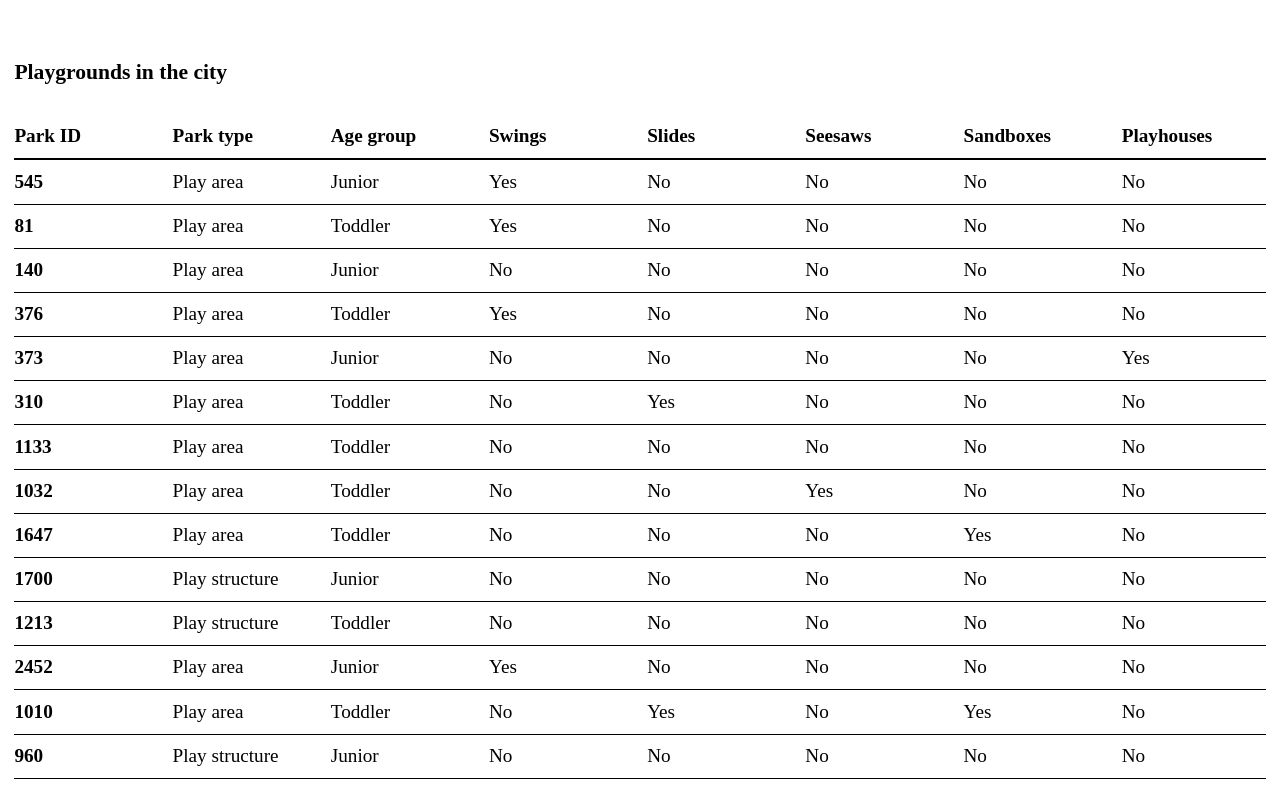
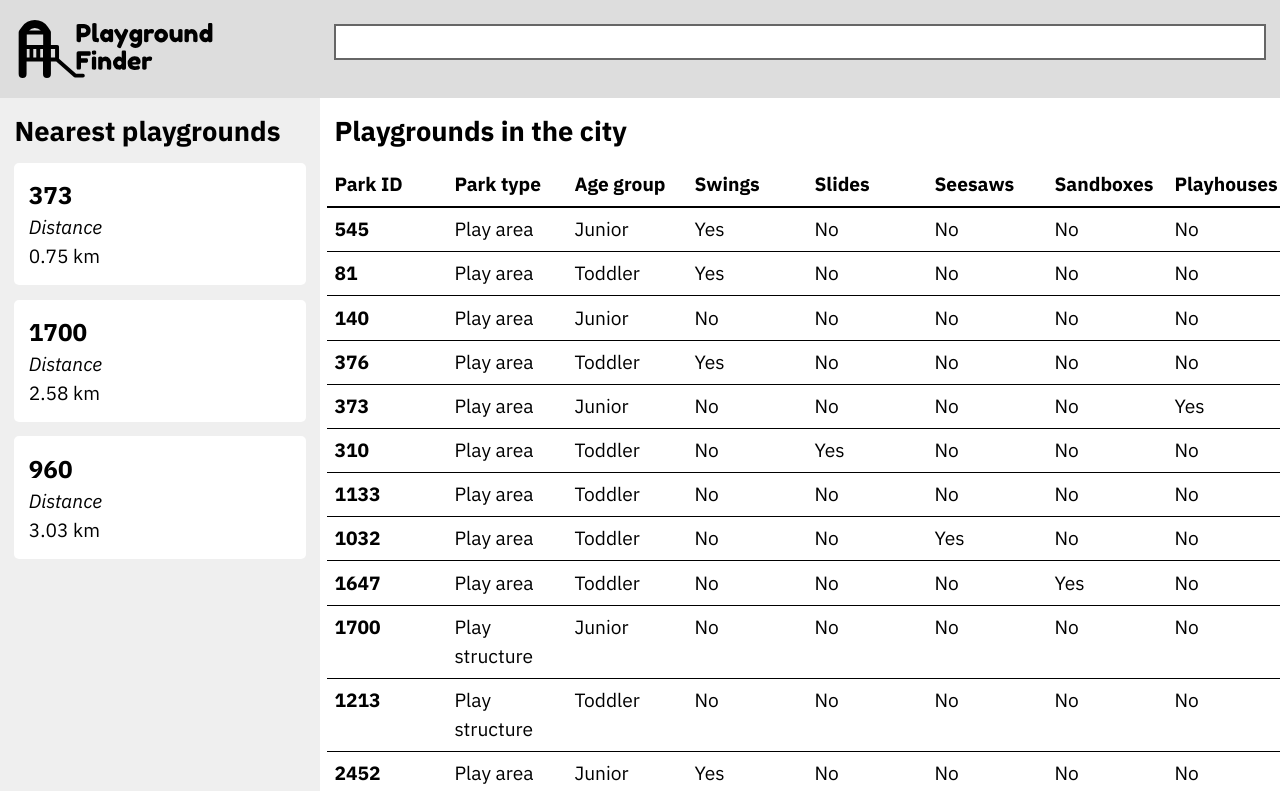
Before and after one commit to zannallan/more-than-just-datum, a plain HTML site: page index.html in a window 1280 px wide. Shown: the top 791 px of the page. Drawn offline with Linux system fonts and the light colour scheme.

Commit message:
Add content and styling

```diff
--- a/css/main.css
+++ b/css/main.css
@@ -0,0 +1,24 @@
+html {
+  font-family: IBM Plex Sans, sans-serif;
+}
+
+header {
+  background-color: #ddd;
+}
+
+.aside {
+  background-color: #efefef;
+}
+
+li {
+  background-color: #fff;
+  border-radius: 5px;
+}
+
+table {
+  min-width: 50em;
+}
+
+img {
+  max-width: 70%;
+}
--- a/index.html
+++ b/index.html
@@ -4,19 +4,55 @@
   <meta charset="utf-8">
   <title></title>
   <meta name="viewport" content="width=device-width,initial-scale=1">
+  <link href="css/grid.css" rel="stylesheet">
   <link href="css/modules.css" rel="stylesheet">
   <link href="css/type.css" rel="stylesheet">
   <link href="css/main.css" rel="stylesheet">
+  <link href="https://fonts.googleapis.com/css?family=IBM+Plex+Sans:400,400i,700&display=swap" rel="stylesheet">
 </head>
 <body>
 
-  <header>
-
+  <header class="grid">
+    <div class="unit xs-1 s-1 m-1-3 l-1-4">
+      <h1 class="island-1-2 push-0">
+        <img class="img-flex" src="images/logo.svg" alt="">
+      </h1>
+    </div>
+    <form class="unit xs-1 s-1 m-2-3 l-3-4 center-content gutter-1-2 pad-b-1-2" action="#" method="post">
+      <input type="text" name="search">
+    </form>
   </header>
-  <main class="pad-t-2 pad-b-2 gutter-1-2">
-    <div class="table-wrapper scrollable">
+  <main>
+    <div class="grid">
+      <div class="unit xs-1 s-1 m-1-3 l-1-4 gutter-1-2 pad-t-1-2 aside">
+        <h2 class="not-italic bold tera push-1-2">Nearest playgrounds</h2>
+        <ul class="list-group push-0">
+          <li class="island-1-2 push-1-2">
+            <h3 class="push-0 giga">373</h3>
+            <dl class="push-0">
+              <dt class="italic">Distance</dt>
+              <dd class="push-0">0.75 km</dd>
+            </dl>
+          </li>
+          <li class="island-1-2 push-1-2">
+            <h3 class="push-0 giga">1700</h3>
+            <dl class="push-0">
+              <dt class="italic">Distance</dt>
+              <dd class="push-0">2.58 km</dd>
+            </dl>
+          </li>
+          <li class="island-1-2 push-1-2">
+            <h3 class="push-0 giga">960</h3>
+            <dl class="push-0">
+              <dt class="italic">Distance</dt>
+              <dd class="push-0">3.03 km</dd>
+            </dl>
+          </li>
+        </ul>
+      </div>
+      <div class="unit xs-1 s-1 m-2-3 l-3-4 table-wrapper scrollable island-1-2">
         <table class="push-0">
-        <caption class="not-italic bold mega">Playgrounds in the city</caption>
+          <caption class="not-italic bold tera push-1-2">Playgrounds in the city</caption>
           <thead>
             <tr>
               <th class="name" scope="col">Park ID</th>
@@ -283,6 +319,7 @@
           </tbody>
         </table>
       </div>
+    </div>
   </main>
 
 </body>
```
Lines whose indentation alone changed are shown as unchanged.
